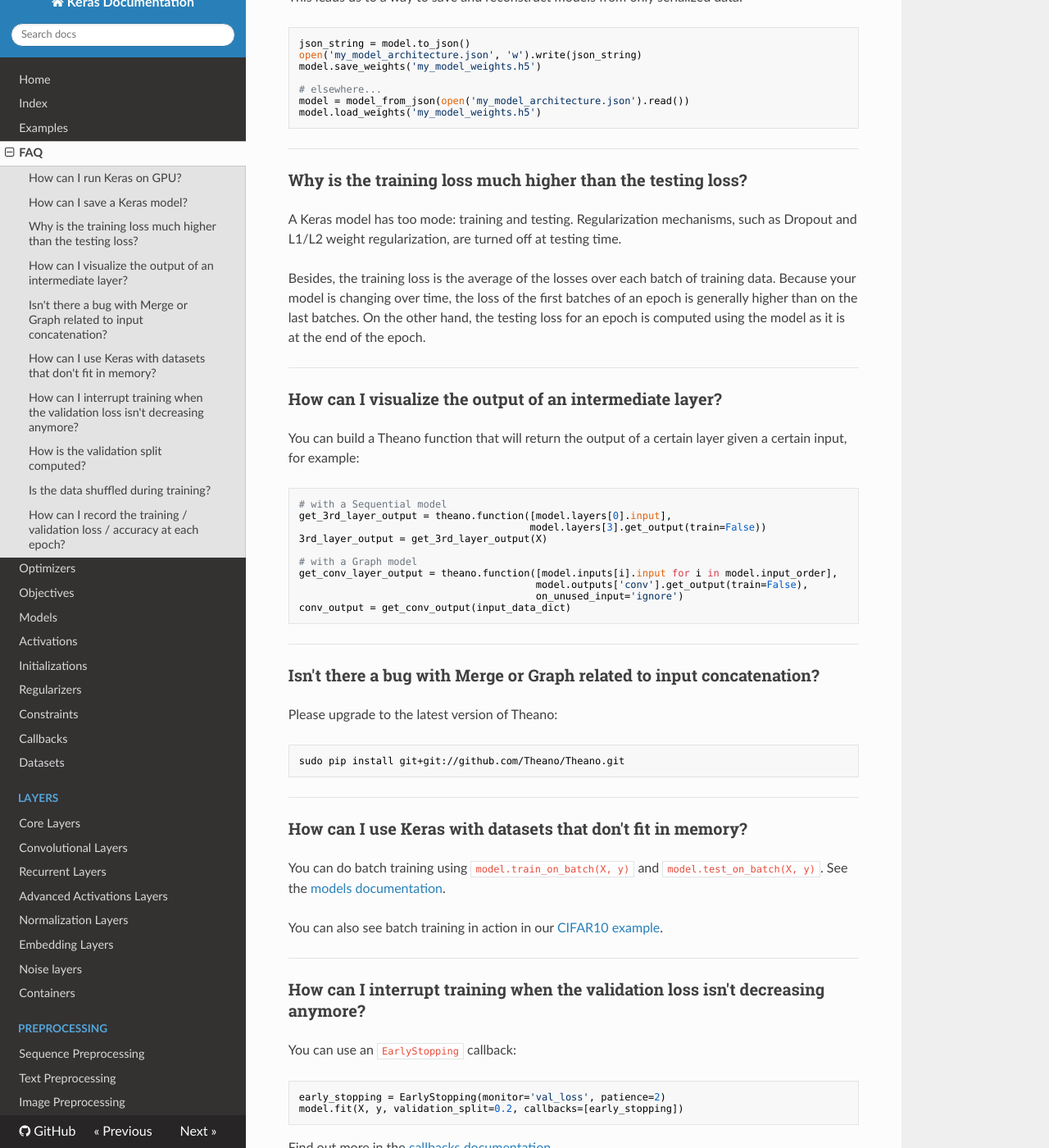
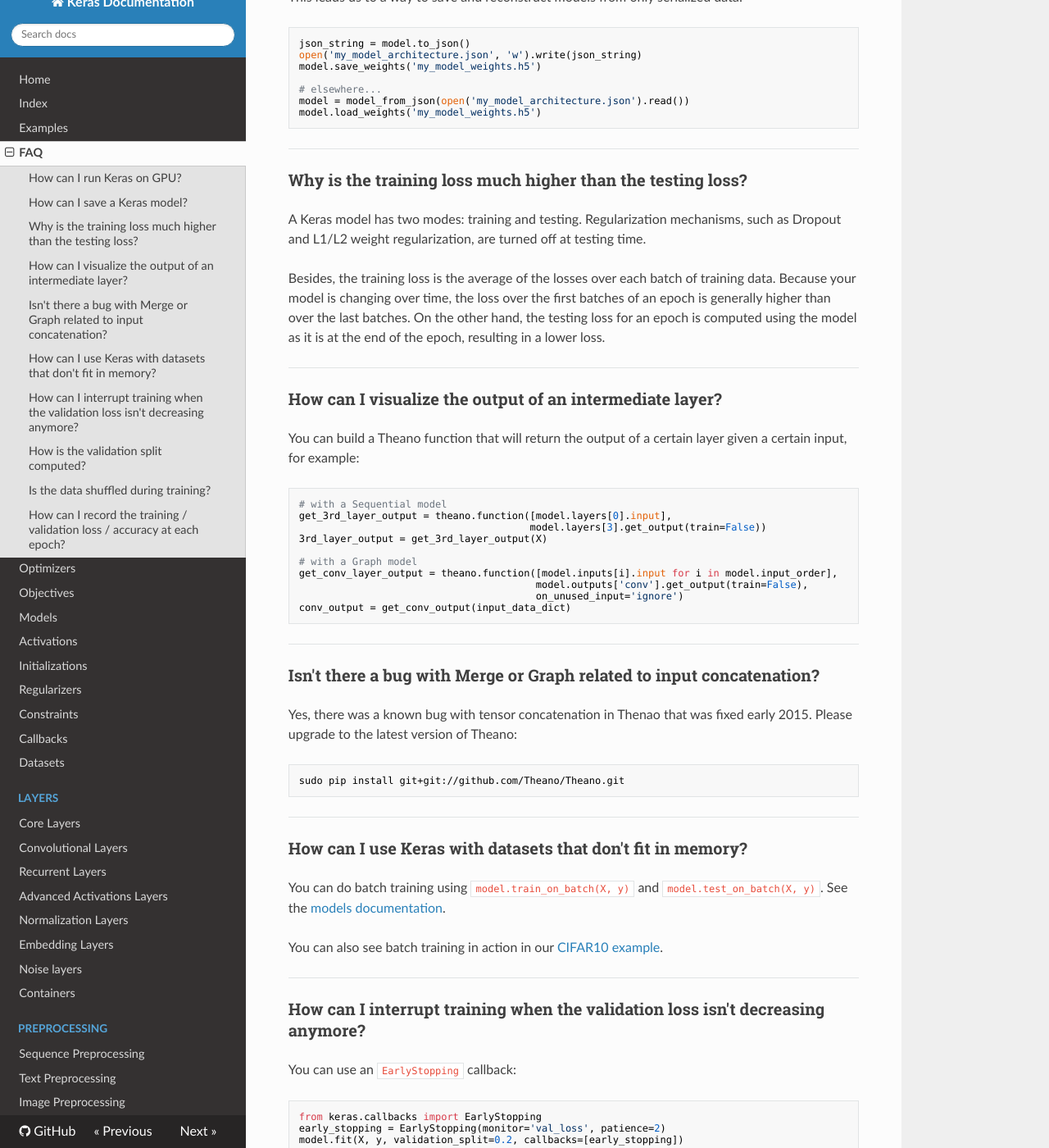
Before and after one commit to Tusespifump1o/keras, an MkDocs documentation site: the page built from docs/sources/faq.md, in a window 1280 px wide and 1400 px high, scrolled down 1810 px. Shown: the whole window at 82% size. Built offline with MkDocs 1.6.1, drawn with Linux system fonts in a browser that asks for light colours; nearby versions of some CDN libraries; old or Windows-style settings are respelled for this version of MkDocs; some of the changed text lies outside the part shown.

Commit message:
Fix typos in FAQ

````diff
--- a/docs/sources/faq.md
+++ b/docs/sources/faq.md
@@ -93,9 +93,9 @@
 
 ### Why is the training loss much higher than the testing loss?
 
-A Keras model has too mode: training and testing. Regularization mechanisms, such as Dropout and L1/L2 weight regularization, are turned off at testing time.
+A Keras model has two modes: training and testing. Regularization mechanisms, such as Dropout and L1/L2 weight regularization, are turned off at testing time.
 
-Besides, the training loss is the average of the losses over each batch of training data. Because your model is changing over time, the loss of the first batches of an epoch is generally higher than on the last batches. On the other hand, the testing loss for an epoch is computed using the model as it is at the end of the epoch.
+Besides, the training loss is the average of the losses over each batch of training data. Because your model is changing over time, the loss over the first batches of an epoch is generally higher than over the last batches. On the other hand, the testing loss for an epoch is computed using the model as it is at the end of the epoch, resulting in a lower loss.
 
 ---
 
@@ -120,6 +120,7 @@
 
 ### Isn't there a bug with Merge or Graph related to input concatenation?
 
+Yes, there was a known bug with tensor concatenation in Thenao that was fixed early 2015.
 Please upgrade to the latest version of Theano:
 
 ```bash
@@ -141,6 +142,7 @@
 You can use an `EarlyStopping` callback:
 
 ```python
+from keras.callbacks import EarlyStopping
 early_stopping = EarlyStopping(monitor='val_loss', patience=2)
 model.fit(X, y, validation_split=0.2, callbacks=[early_stopping])
 ```
````
Also changed, not shown: other parts of docs/sources/faq.md (+2 -2 lines).
